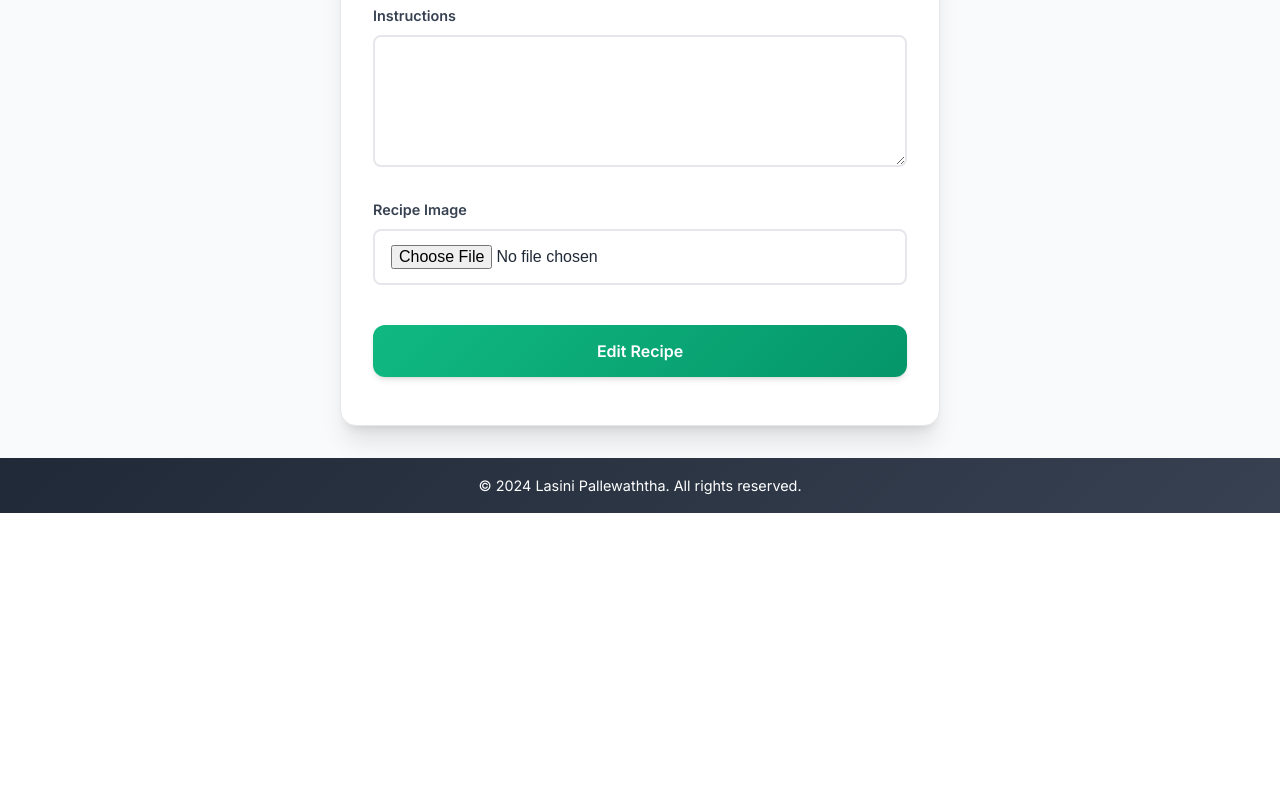
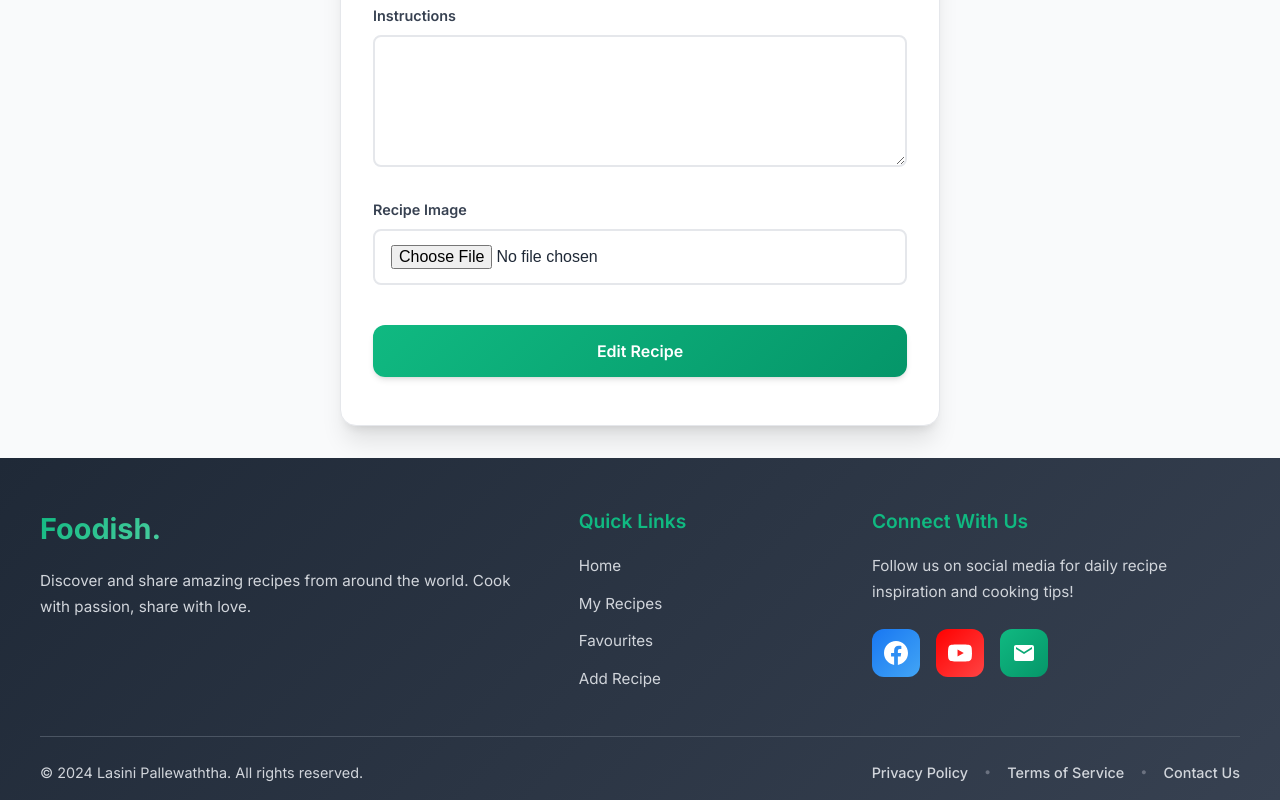
Before and after one commit to lasiniip2/foodRecipe, a React (Vite) app in the folder frontend/food-blog-app/: page /editRecipe/1 in a window 1280 px wide. Shown: the part 546-1346 px from the top of the page. Before the commit the page ends 1059 px from the top, so only its background shows below. Built offline with nearby package versions, Linux system fonts and the light colour scheme; no server answers.

Commit message:
footer social icons adjusted

```diff
--- a/frontend/food-blog-app/src/App.css
+++ b/frontend/food-blog-app/src/App.css
@@ -645,10 +645,192 @@ section {
 .footer {
   background: linear-gradient(135deg, var(--gray-800), var(--gray-700));
   color: var(--white);
-  text-align: center;
-  padding: 1rem;
   margin-top: auto;
+  padding: 3rem 2rem 1rem;
+}
+
+.footer-content {
+  max-width: 1200px;
+  margin: 0 auto;
+  display: grid;
+  grid-template-columns: 2fr 1fr 1.5fr;
+  gap: 3rem;
+  margin-bottom: 2rem;
+}
+
+.footer-section h3 {
+  font-size: 1.8rem;
+  font-weight: 700;
+  margin-bottom: 1rem;
+  background: linear-gradient(135deg, var(--primary-green), var(--light-green));
+  -webkit-background-clip: text;
+  -webkit-text-fill-color: transparent;
+  background-clip: text;
+}
+
+.footer-section h4 {
+  font-size: 1.2rem;
+  font-weight: 600;
+  margin-bottom: 1rem;
+  color: var(--primary-green);
+}
+
+.footer-section p {
+  line-height: 1.7;
+  color: var(--gray-300);
+  margin-bottom: 1.5rem;
+  font-size: 0.95rem;
+}
+
+.footer-section ul {
+  list-style: none;
+  padding: 0;
+}
+
+.footer-section ul li {
+  margin-bottom: 0.75rem;
+}
+
+.footer-section ul li a {
+  color: var(--gray-300);
+  text-decoration: none;
+  transition: var(--transition);
+  font-weight: 400;
+  font-size: 0.95rem;
+  display: inline-block;
+}
+
+.footer-section ul li a:hover {
+  color: var(--primary-green);
+  transform: translateX(8px);
+}
+
+/* Enhanced Social Links */
+.social-links {
+  display: flex;
+  gap: 1rem;
+  margin-top: 1rem;
+}
+
+.social-links a {
+  display: flex;
+  align-items: center;
+  justify-content: center;
+  width: 48px;
+  height: 48px;
+  border-radius: 12px;
+  transition: var(--transition);
+  text-decoration: none;
+  position: relative;
+  overflow: hidden;
+}
+
+.social-links a::before {
+  content: '';
+  position: absolute;
+  top: 0;
+  left: 0;
+  right: 0;
+  bottom: 0;
+  background: linear-gradient(135deg, transparent, rgba(255,255,255,0.1));
+  opacity: 0;
+  transition: var(--transition);
+}
+
+.social-links a:hover::before {
+  opacity: 1;
+}
+
+.social-links a svg {
+  transition: var(--transition);
+  z-index: 1;
+}
+
+.social-links a:hover {
+  transform: translateY(-3px) scale(1.05);
+  box-shadow: var(--shadow-lg);
+}
+
+.social-links a:hover svg {
+  transform: scale(1.1);
+}
+
+/* Individual social media platform colors */
+.social-facebook {
+  background: linear-gradient(135deg, #1877f2, #42a5f5);
+  color: white;
+}
+
+.social-facebook:hover {
+  box-shadow: 0 8px 25px rgba(24, 119, 242, 0.4);
+}
+
+.social-instagram {
+  background: linear-gradient(135deg, #e1306c, #fd1d1d, #fcb045);
+  color: white;
+}
+
+.social-instagram:hover {
+  box-shadow: 0 8px 25px rgba(225, 48, 108, 0.4);
+}
+
+.social-youtube {
+  background: linear-gradient(135deg, #ff0000, #ff4444);
+  color: white;
+}
+
+.social-youtube:hover {
+  box-shadow: 0 8px 25px rgba(255, 0, 0, 0.4);
+}
+
+.social-email {
+  background: linear-gradient(135deg, var(--primary-green), var(--dark-green));
+  color: white;
+}
+
+.social-email:hover {
+  box-shadow: 0 8px 25px rgba(16, 185, 129, 0.4);
+}
+
+.footer-bottom {
+  border-top: 1px solid var(--gray-600);
+  padding-top: 1.5rem;
+  display: flex;
+  justify-content: space-between;
+  align-items: center;
+  flex-wrap: wrap;
+  gap: 1rem;
+  max-width: 1200px;
+  margin: 0 auto;
+}
+
+.footer-bottom p {
   font-size: 0.9rem;
+  color: var(--gray-300);
+  margin: 0;
+}
+
+.footer-links {
+  display: flex;
+  align-items: center;
+  gap: 1rem;
+  flex-wrap: wrap;
+}
+
+.footer-links a {
+  color: var(--gray-300);
+  text-decoration: none;
+  font-size: 0.9rem;
+  transition: var(--transition);
+}
+
+.footer-links a:hover {
+  color: var(--primary-green);
+}
+
+.footer-links span {
+  color: var(--gray-500);
+  font-size: 0.8rem;
 }
 
 /* Responsive Design */
@@ -697,6 +879,30 @@ section {
   section {
     padding: 0 1rem;
   }
+
+  .footer {
+    padding: 2rem 1rem 1rem;
+  }
+
+  .footer-content {
+    grid-template-columns: 1fr;
+    gap: 2rem;
+    text-align: center;
+  }
+
+  .social-links {
+    justify-content: center;
+  }
+
+  .footer-bottom {
+    flex-direction: column;
+    text-align: center;
+    gap: 1rem;
+  }
+
+  .footer-links {
+    justify-content: center;
+  }
 }
 
 @media (max-width: 480px) {
@@ -714,6 +920,24 @@ section {
 
   .form {
     padding: 1.5rem;
+  }
+
+  .footer-content {
+    grid-template-columns: 1fr;
+    text-align: center;
+  }
+
+  .social-links {
+    justify-content: center;
+  }
+
+  .footer-links {
+    flex-direction: column;
+    gap: 0.5rem;
+  }
+
+  .footer-links span {
+    display: none;
   }
 }
 
--- a/frontend/food-blog-app/src/components/Footer.jsx
+++ b/frontend/food-blog-app/src/components/Footer.jsx
@@ -3,7 +3,55 @@ import React from 'react'
 export default function Footer() {
   return (
     <div className='footer'>
+      <div className='footer-content'>
+        <div className='footer-section'>
+          <h3>Foodish.</h3>
+          <p>Discover and share amazing recipes from around the world. Cook with passion, share with love.</p>
+        </div>
+
+        <div className='footer-section'>
+          <h4>Quick Links</h4>
+          <ul>
+            <li><a href="/">Home</a></li>
+            <li><a href="/myRecipe">My Recipes</a></li>
+            <li><a href="/favRecipe">Favourites</a></li>
+            <li><a href="/addRecipe">Add Recipe</a></li>
+          </ul>
+        </div>
+
+        <div className='footer-section'>
+          <h4>Connect With Us</h4>
+          <p>Follow us on social media for daily recipe inspiration and cooking tips!</p>
+          <div className='social-links'>
+            <a href="#" aria-label="Facebook" className='social-facebook'>
+              <svg width="24" height="24" viewBox="0 0 24 24" fill="currentColor">
+                <path d="M24 12.073c0-6.627-5.373-12-12-12s-12 5.373-12 12c0 5.99 4.388 10.954 10.125 11.854v-8.385H7.078v-3.47h3.047V9.43c0-3.007 1.792-4.669 4.533-4.669 1.312 0 2.686.235 2.686.235v2.953H15.83c-1.491 0-1.956.925-1.956 1.874v2.25h3.328l-.532 3.47h-2.796v8.385C19.612 23.027 24 18.062 24 12.073z"/>
+              </svg>
+            </a>
+            <a href="#" aria-label="YouTube" className='social-youtube'>
+              <svg width="24" height="24" viewBox="0 0 24 24" fill="currentColor">
+                <path d="M23.498 6.186a3.016 3.016 0 0 0-2.122-2.136C19.505 3.545 12 3.545 12 3.545s-7.505 0-9.377.505A3.017 3.017 0 0 0 .502 6.186C0 8.07 0 12 0 12s0 3.93.502 5.814a3.016 3.016 0 0 0 2.122 2.136c1.871.505 9.376.505 9.376.505s7.505 0 9.377-.505a3.015 3.015 0 0 0 2.122-2.136C24 15.93 24 12 24 12s0-3.93-.502-5.814zM9.545 15.568V8.432L15.818 12l-6.273 3.568z"/>
+              </svg>
+            </a>
+            <a href="#" aria-label="Email" className='social-email'>
+              <svg width="24" height="24" viewBox="0 0 24 24" fill="currentColor">
+                <path d="M20 4H4c-1.1 0-1.99.9-1.99 2L2 18c0 1.1.9 2 2 2h16c1.1 0 2-.9 2-2V6c0-1.1-.9-2-2-2zm0 4l-8 5-8-5V6l8 5 8-5v2z"/>
+              </svg>
+            </a>
+          </div>
+        </div>
+      </div>
+
+      <div className='footer-bottom'>
         <p>© 2024 Lasini Pallewaththa. All rights reserved.</p>
+        <div className='footer-links'>
+          <a href="#">Privacy Policy</a>
+          <span>•</span>
+          <a href="#">Terms of Service</a>
+          <span>•</span>
+          <a href="#">Contact Us</a>
+        </div>
+      </div>
     </div>
   )
 }
```
